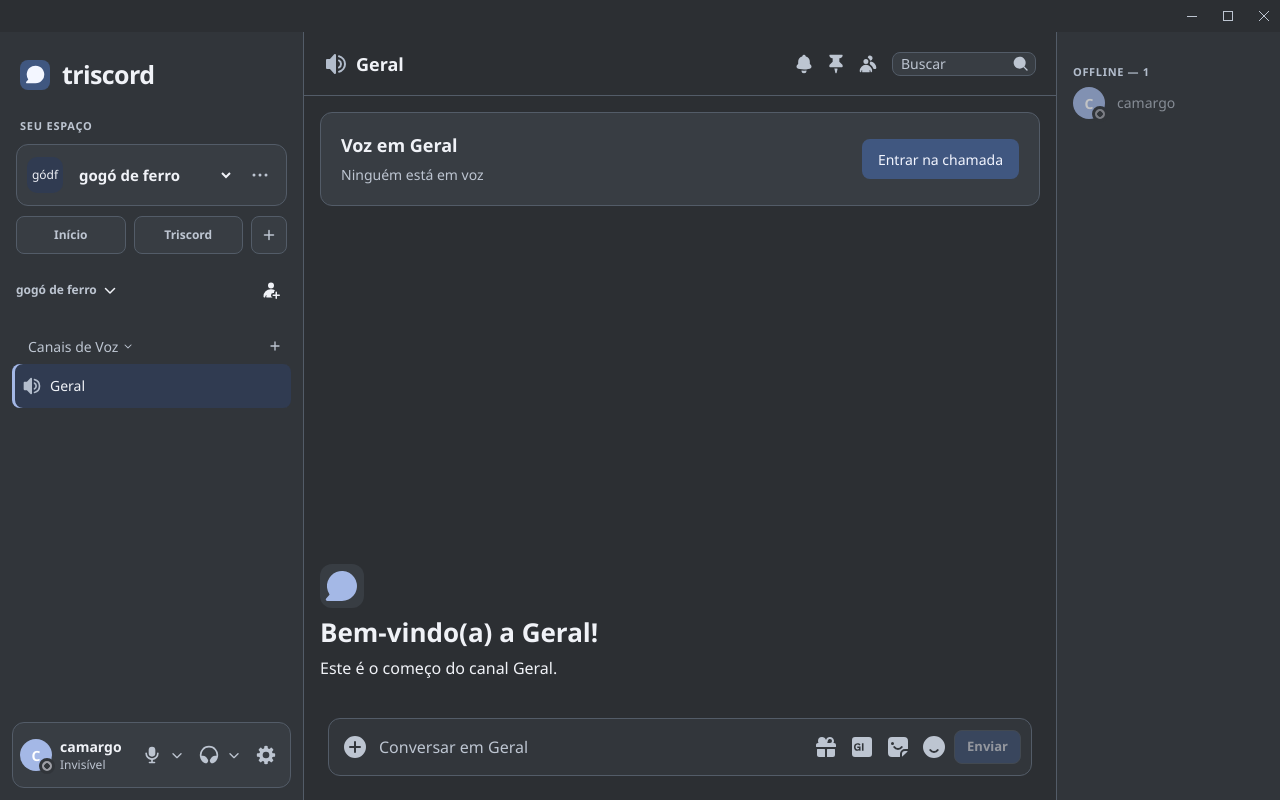
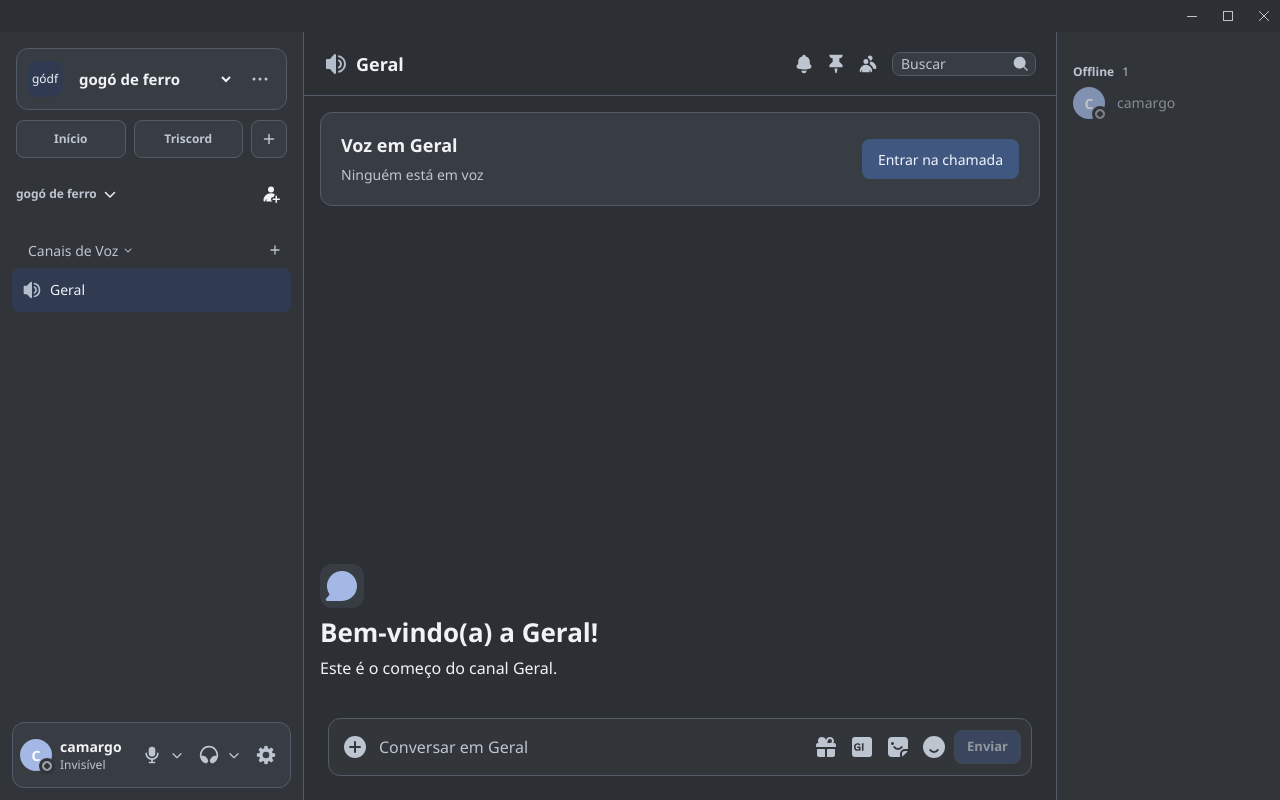
Before and after one commit to Otremba/triscord, a Preact app in the folder desktop/web/: page / in a window 1280 px wide. Built offline with nearby package versions, Linux system fonts and the light colour scheme; the HTML template or start-up script is replaced by a standard one.

Commit message:
fix: simplify navigation and compact settings

```diff
--- a/desktop/web/src/components/ChannelView.tsx
+++ b/desktop/web/src/components/ChannelView.tsx
@@ -40,7 +40,8 @@
   const quality = focused?.kind === 'stream' && focused.stream
     ? focused.user?.self && settings ? `${settings.shareHd ? 1080 : 720}p ${settings.shareMode === 'screen' ? 15 : settings.shareHd ? 60 : 30}FPS` : `${focused.stream.height}p`
     : '';
-  const { idle, active, leave } = useCallIdle();
+  const { idle: inactive, active, leave } = useCallIdle();
+  const idle = inactive && (!workspace || !!session.callFullscreen);
   useEffect(()=>{if(!inRoom)return;addEventListener('tri-call-activity',active);return()=>removeEventListener('tri-call-activity',active);},[inRoom,active]);
   useEffect(() => { if (!session.connectedChannelId) setChatOpen(false);else if(workspace)setChatOpen(true); }, [session.connectedChannelId,workspace]);
   useEffect(() => {
--- a/desktop/web/src/components/ChatPanel.tsx
+++ b/desktop/web/src/components/ChatPanel.tsx
@@ -60,15 +60,8 @@
   const avatar = avatars?.[message.authorId];
   const [picker, setPicker] = useState(false);
   const react = (emoji: string) => { setPicker(false); bridge.send({ name: 'toggleReaction', messageId: message.id, emoji }); };
-  const handleMouseMove = (e: MouseEvent) => {
-    const el = e.currentTarget as HTMLElement;
-    const rect = el.getBoundingClientRect();
-    el.style.setProperty('--mouse-x', `${e.clientX - rect.left}`);
-    el.style.setProperty('--mouse-y', `${e.clientY - rect.top}`);
-  };
-
   return (
-    <li class={`tri-message tri-spotlight ${groupStart ? 'is-group-start' : ''}`} onMouseMove={handleMouseMove} onMouseLeave={() => setPicker(false)}
+    <li class={`tri-message ${groupStart ? 'is-group-start' : ''}`} onMouseLeave={() => setPicker(false)}
       onContextMenu={e => openContextMenu(e, messageMenu(message, bridge), { width: 'fixed', label: 'Ações da mensagem' })}>
       {groupStart ? (
         <>
--- a/desktop/web/src/components/MemberList.tsx
+++ b/desktop/web/src/components/MemberList.tsx
@@ -59,7 +59,7 @@
         {onlineMembers.length > 0 && (
           <div class="tri-members-group">
             <h3 class="tri-members-group__title">
-              DISPONÍVEL — {onlineMembers.length}
+              Disponíveis <span class="tri-members-group__count">{onlineMembers.length}</span>
             </h3>
             <ul class="tri-members-list">
               {onlineMembers.map(m => (
@@ -88,7 +88,7 @@
         {offlineMembers.length > 0 && (
           <div class="tri-members-group">
             <h3 class="tri-members-group__title">
-              OFFLINE — {offlineMembers.length}
+              Offline <span class="tri-members-group__count">{offlineMembers.length}</span>
             </h3>
             <ul class="tri-members-list">
               {offlineMembers.map(m => (
--- a/desktop/web/src/components/WorkspaceNav.tsx
+++ b/desktop/web/src/components/WorkspaceNav.tsx
@@ -10,13 +10,9 @@
   const recent=session.servers.filter(server=>server.id!==current?.id).slice(0,2);
   const select=(serverId:string)=>bridge.send({name:'selectServer',serverId});
   return <nav class="tri-workspace-nav" aria-label="Espaços">
-    <button type="button" class="tri-workspace-brand" aria-label="Triscord, ir para o início" onClick={()=>select('@me')}>
-      <span class="tri-workspace-mark" aria-hidden="true"><Icon name="Chat" size={21}/></span><span>triscord</span>
-    </button>
-    <label class="tri-workspace-label" for="tri-workspace-select">Seu espaço</label>
     <div class="tri-workspace-current">
       <span class="tri-workspace-current__icon" aria-hidden="true">{current?<ServerIcon server={current} size={36}/>:<Icon name="Friends" size={24}/>}</span>
-      <select id="tri-workspace-select" value={current?.id??'@me'} onChange={event=>select(event.currentTarget.value)}>
+      <select id="tri-workspace-select" aria-label="Servidor" value={current?.id??'@me'} onChange={event=>select(event.currentTarget.value)}>
         <option value="@me">Início</option>
         {session.servers.map(server=><option key={server.id} value={server.id}>{server.name}</option>)}
       </select>
@@ -24,7 +20,7 @@
         onClick={event=>{const rect=event.currentTarget.getBoundingClientRect();openContextMenu(event,serverMenuEntries(current,true),{label:current.name,at:{x:rect.left,y:rect.bottom+6}});}}><Icon name="MoreHorizontal" size={18}/></button>}
     </div>
     <div class="tri-workspace-shortcuts" aria-label="Atalhos de espaços">
-      {current&&<button type="button" onClick={()=>select('@me')}>Início</button>}
+      <button type="button" aria-label="Ir para o início" aria-current={!current?'page':undefined} onClick={()=>select('@me')}>Início</button>
       {recent.map(server=><button type="button" key={server.id} title={server.name} onClick={()=>select(server.id)}
         onContextMenu={event=>openContextMenu(event,serverMenuEntries(server,false),{label:server.name})}>{server.name}</button>)}
       <button type="button" class="tri-workspace-add" aria-label="Adicionar servidor ou aceitar convite" onClick={()=>dispatchEvent(new Event('tri-open-server-modal'))}><Icon name="PlusSmall" size={18}/></button>
--- a/desktop/web/src/styles/workspace.css
+++ b/desktop/web/src/styles/workspace.css
@@ -170,9 +170,7 @@
 
 /* A single named workspace navigation replaces the circular server rail. */
 :root[data-design="workspace"] .tri-app--workspace .tri-sidebar { flex-direction:column;width:var(--tri-sidebar-width);background:var(--ui-sidebar);border-right:1px solid var(--ui-border); }
-:root[data-design="workspace"] .tri-workspace-nav { padding:24px 16px 16px;flex:none; }
-:root[data-design="workspace"] .tri-workspace-brand { display:flex;align-items:center;gap:12px;padding:0 4px 24px;font-size:25px;font-weight:700;letter-spacing:-.6px; }
-:root[data-design="workspace"] .tri-workspace-mark { display:grid;place-items:center;width:30px;height:30px;border-radius:8px;background:var(--ui-primary);color:var(--ui-primary-text); }
+:root[data-design="workspace"] .tri-workspace-nav { padding:16px;flex:none; }
 :root[data-design="workspace"] .tri-workspace-label { display:block;margin:0 4px 10px;font-size:11px;font-weight:600;letter-spacing:.07em;text-transform:uppercase;color:var(--ui-muted); }
 :root[data-design="workspace"] .tri-workspace-current { display:flex;align-items:center;gap:10px;min-height:62px;padding:10px;border:1px solid var(--ui-border);border-radius:12px;background:var(--ui-panel); }
 :root[data-design="workspace"] .tri-workspace-current__icon { display:grid;place-items:center;flex:none;width:36px;height:36px;border-radius:10px;overflow:hidden;background:var(--ui-selected);color:var(--ui-accent); }
@@ -189,7 +187,7 @@
 :root[data-design="workspace"] .tri-category { padding-top:12px; }
 :root[data-design="workspace"] .tri-channel { margin:3px 0; }
 :root[data-design="workspace"] .tri-channel__link { min-height:40px;margin:0;border-radius:8px;padding:8px 10px; }
-:root[data-design="workspace"] .tri-channel.is-selected>.tri-channel__link { background:var(--ui-selected);color:var(--ui-selected-text);box-shadow:inset 3px 0 var(--ui-accent); }
+:root[data-design="workspace"] .tri-channel.is-selected>.tri-channel__link { background:var(--ui-selected);color:var(--ui-selected-text);box-shadow:none; }
 :root[data-design="workspace"] .tri-channel__name { font-size:14px; }
 :root[data-design="workspace"] .tri-voice-user.is-speaking .tri-avatar { outline:2px solid var(--ui-positive);outline-offset:2px;box-shadow:none;animation:none; }
 
@@ -370,3 +368,18 @@
 :root[data-design="workspace"] .tri-voice-panel__title { color:var(--ui-text); }
 :root[data-design="workspace"] .tri-voice-panel__room { color:var(--ui-muted); }
 :root[data-design="workspace"] .tri-switch.is-on .tri-switch__knob { background:var(--ui-primary-text); }
+
+:root[data-design="workspace"] .tri-call-card { background:var(--ui-field);border:1px solid var(--ui-border); }
+:root[data-design="workspace"] .tri-message { background:transparent; }
+:root[data-design="workspace"] .tri-message:hover { background:var(--ui-message-hover); }
+
+/* Review feedback: quiet navigation, compact settings, no ornamental selection stripe. */
+:root[data-design="workspace"] .tri-members-group__title { gap:8px;text-transform:none;font-size:12px;letter-spacing:0;font-weight:600;color:var(--ui-muted); }
+:root[data-design="workspace"] .tri-members-group__count { color:var(--ui-subtle);font-weight:400; }
+:root[data-design="workspace"] .tri-settings__column { max-width:640px;padding-top:28px; }
+:root[data-design="workspace"] .tri-settings__heading { font-size:18px;line-height:24px;font-weight:600;margin-bottom:20px; }
+:root[data-design="workspace"] .tri-settings__label { font-size:14px;line-height:20px;font-weight:600; }
+:root[data-design="workspace"] .tri-settings__description { font-size:13px;line-height:19px;color:var(--ui-muted); }
+:root[data-design="workspace"] :is(.tri-settings__item,.tri-settings__sub) { font-size:14px;line-height:20px; }
+:root[data-design="workspace"] .tri-settings__group { font-size:12px; }
+:root[data-design="workspace"] .tri-device-select select { font-size:14px; }
--- a/desktop/web/tools/test-workspace-contract.mjs
+++ b/desktop/web/tools/test-workspace-contract.mjs
@@ -13,7 +13,7 @@
 assert.deepEqual(nodes(picker).filter(node=>node.type==='option').map(node=>node.props.value),['@me',...servers.map(server=>server.id)],'every server remains reachable even when recent shortcuts are bounded');
 picker.props.onChange({currentTarget:{value:'server-7'}});
 assert.deepEqual(sent.pop(),{name:'selectServer',serverId:'server-7'});
-const home=tree.find(node=>node.props?.['aria-label']==='Triscord, ir para o início');
+const home=tree.find(node=>node.props?.['aria-label']==='Ir para o início');
 home.props.onClick();assert.deepEqual(sent.pop(),{name:'selectServer',serverId:'@me'});
 const empty=WorkspaceNav({session:{servers:[],selectedServerId:''},bridge:{send:()=>{}}});
 assert.equal(nodes(empty).find(node=>node.type==='select').props.value,'@me');
```
Also changed, not shown: 3 other files (tests, documents, lock files or other folders).
